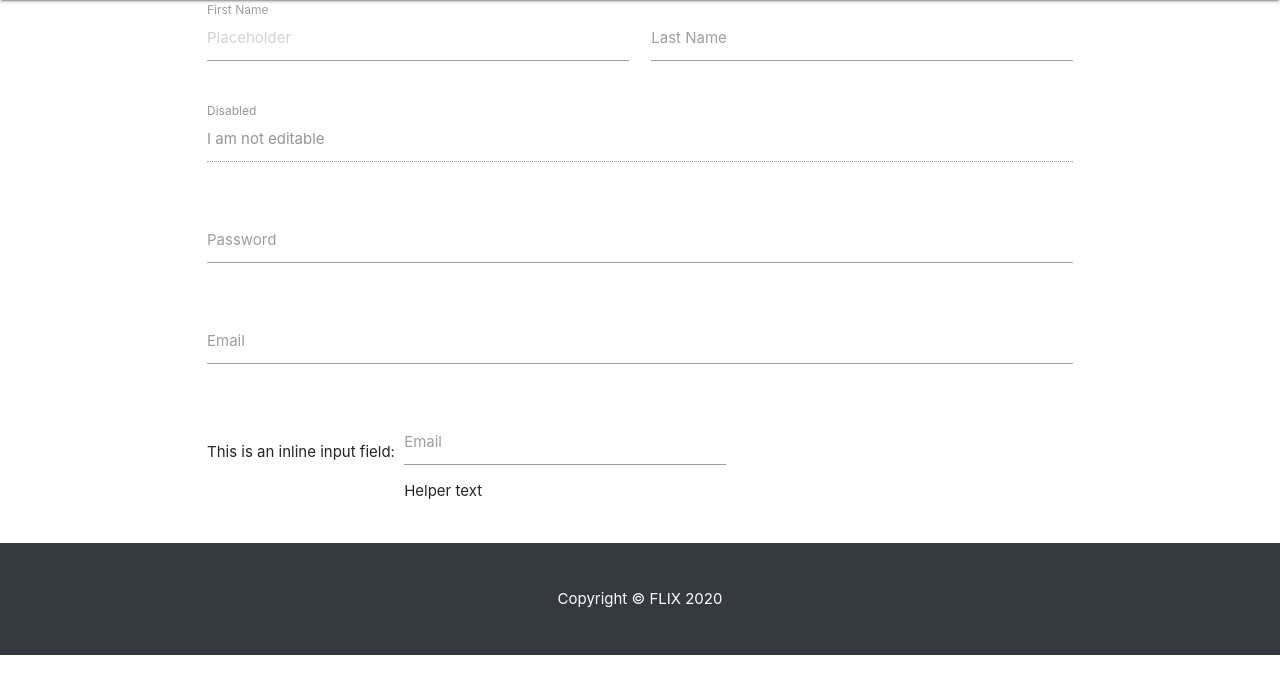
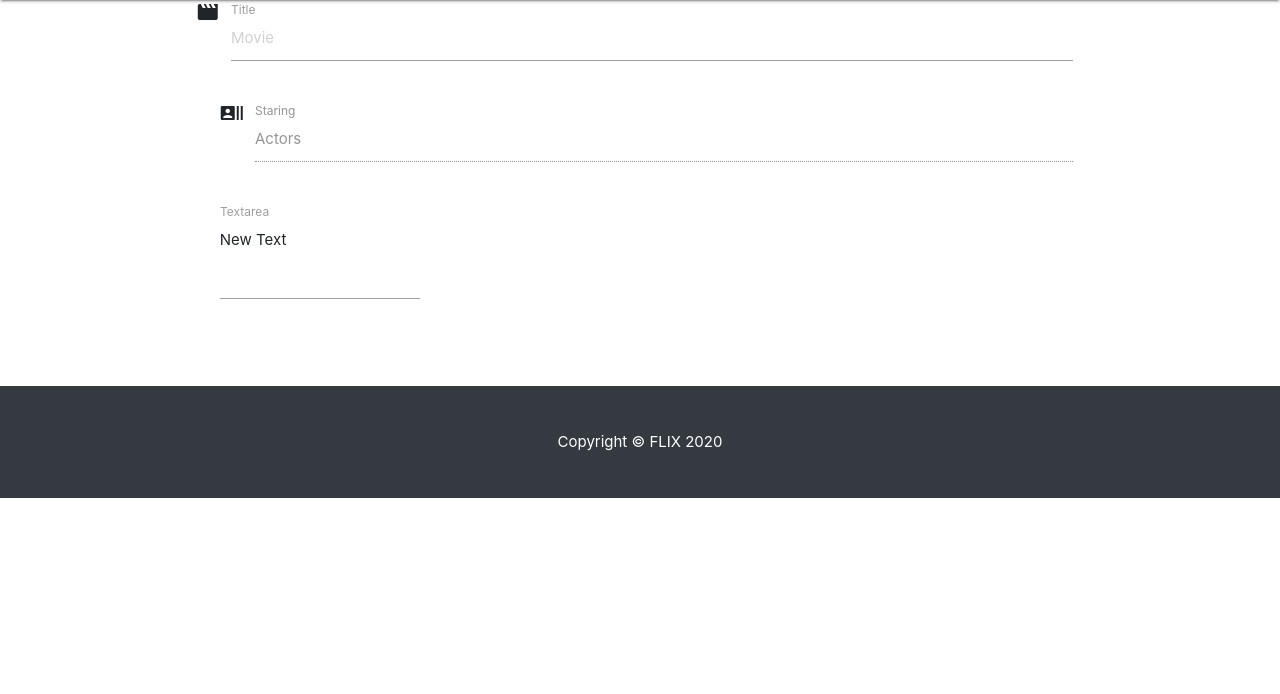
Before and after one commit to Skillabill/Movies4U, a Flask app: page / in a window 1280 px wide. Shown: the part 64-758 px from the top of the page. Run offline with Flask 2, Linux system fonts and the light colour scheme; data that the repository does not hold is empty; some libraries are stand-ins or nearby versions.

Commit message:
textarea added

```diff
--- a/templates/base.html
+++ b/templates/base.html
@@ -12,7 +12,7 @@
     <div class="nav-wrapper">
       <a href="#" class="brand-logo">FLIX</a>
       <ul id="nav-mobile" class="right hide-on-med-and-down">
-        <li class = {% block nav_index %}{% endblock %}><a href="{{ url_for('index') }}">Home</a></li>
+        <li class =><a href="">Home</a></li>
         <li><a href="../templates/reviews.html">Reviews</a></li>
         <li><a href="../templates/create.html">Create</a></li>
       </ul>
@@ -21,45 +21,31 @@
 </header>
 <div class="container">
     <div class="row">
-    <form class="col s12">
+        <i class="material-icons">movie</i>
+    <form class="col s6">
       <div class="row">
         <div class="input-field col s6">
-          <input placeholder="Placeholder" id="first_name" type="text" class="validate">
-          <label for="first_name">First Name</label>
-        </div>
-        <div class="input-field col s6">
-          <input id="last_name" type="text" class="validate">
-          <label for="last_name">Last Name</label>
+          <input placeholder="Movie" id="first_name" type="text" class="validate">
+          <label for="first_name">Title</label>
         </div>
       </div>
       <div class="row">
+          <i class="material-icons">recent_actors</i>
         <div class="input-field col s12">
-          <input disabled value="I am not editable" id="disabled" type="text" class="validate">
-          <label for="disabled">Disabled</label>
+          <input disabled value="Actors" id="disabled" type="text" class="validate">
+          <label for="disabled">Staring</label>
         </div>
       </div>
-      <div class="row">
-        <div class="input-field col s12">
-          <input id="password" type="password" class="validate">
-          <label for="password">Password</label>
-        </div>
-      </div>
-      <div class="row">
-        <div class="input-field col s12">
-          <input id="email" type="email" class="validate">
-          <label for="email">Email</label>
-        </div>
-      </div>
-      <div class="row">
-        <div class="col s12">
-          This is an inline input field:
-          <div class="input-field inline">
-            <input id="email_inline" type="email" class="validate">
-            <label for="email_inline">Email</label>
-            <span class="helper-text" data-error="wrong" data-success="right">Helper text</span>
+          <div class="row">
+            <form class="col s12">
+              <div class="row">
+                <div class="input-field col s12">
+                  <textarea id="textarea1" class="materialize-textarea"></textarea>
+                  <label for="textarea1">Textarea</label>
+                </div>
+              </div>
+            </form>
           </div>
-        </div>
-      </div>
     </form>
   </div>
 </div>
@@ -77,6 +63,8 @@
           $(document).ready(function(){
           $('.carousel').carousel();
           });
+          $('#textarea1').val('New Text');
+          M.textareaAutoResize($('#textarea1'));
     </script>
 <footer class="py-5 bg-dark">
     <div class="container">
```
